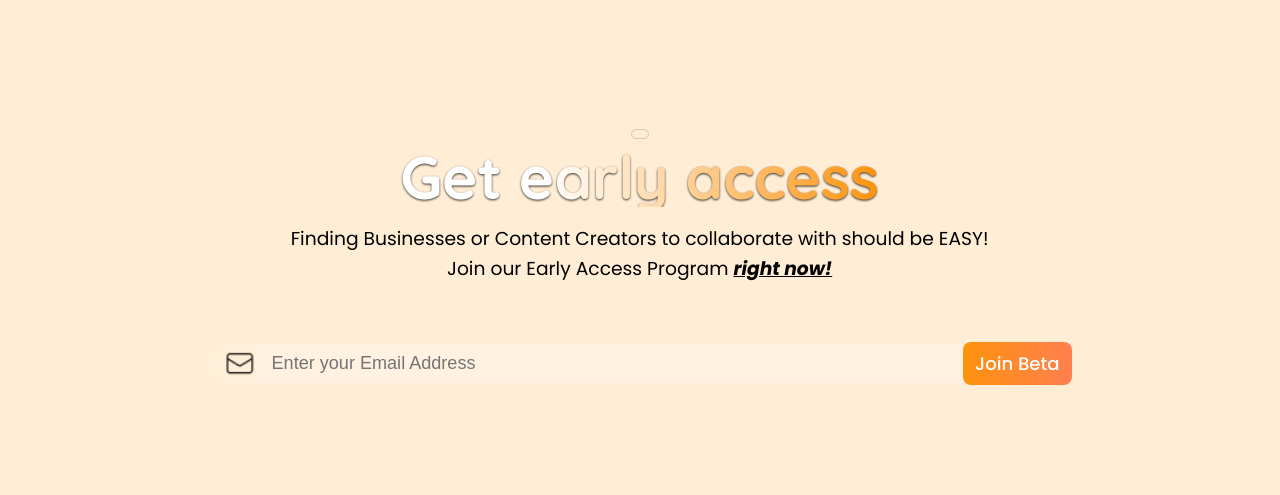
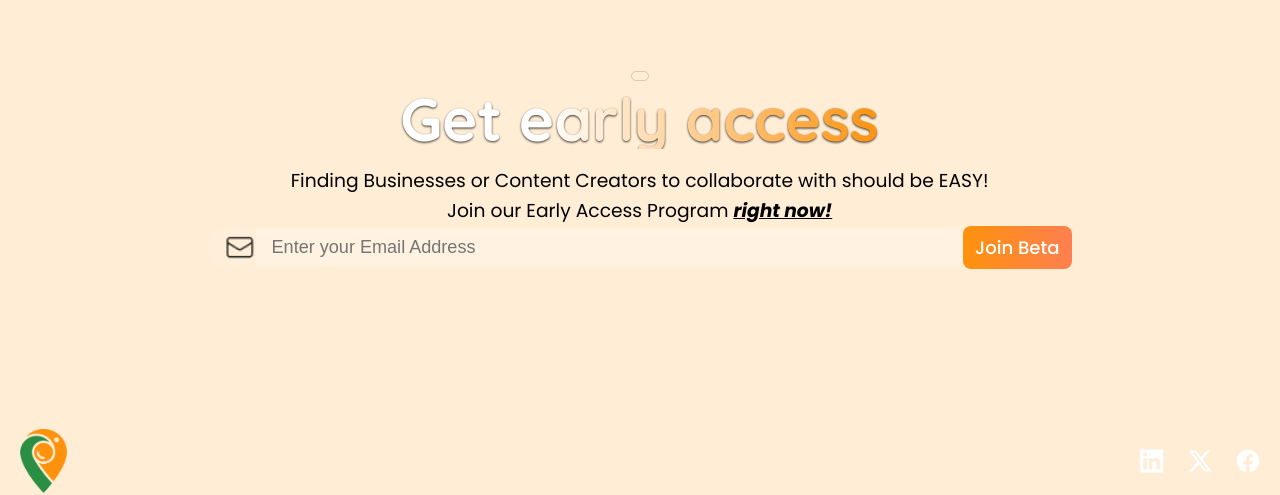
Before and after one commit to Rickvdkommer/CollabMapsWeb, a Next.js app: page /design-v in a window 1280 px wide. Shown: the part 2496-2991 px from the top of the page. Built offline with nearby package versions, Linux system fonts and the light colour scheme; a web font is replaced by a local one.

Commit message:
button update

```diff
--- a/components/divcontainer1.tsx
+++ b/components/divcontainer1.tsx
@@ -5,7 +5,7 @@ import DivheroButtonsHolder from "./divhero-buttons-holder";
 
 const Divcontainer1: NextPage = () => {
   return (
-    <div className="w-full max-w-4xl flex flex-col items-center justify-start sm:pb-[2rem] sm:pr-[2.06rem] sm:pl-[2rem]  gap-[3.63rem] text-center text-[1.17rem] text-high-contrast-dark font-poppins">
+    <div className="w-full max-w-4xl flex flex-col items-center justify-start sm:pb-[2rem] sm:pr-[2.06rem] sm:pl-[2rem]  gap-[3.63 rem] text-center text-[1.17rem] text-high-contrast-dark font-poppins">
       <div className=" h-[0.06rem] bg-ghostwhite flex flex-row items-center justify-center py-[0rem] sm:px-[1.25rem]  max-w-full">
         <div className=" w-[26.37rem] relative bg-gray-1100 max-w-full" />
       </div>
--- a/components/divhero-buttons-holder.tsx
+++ b/components/divhero-buttons-holder.tsx
@@ -25,7 +25,7 @@ const DivheroButtonsHolder: NextPage<DivheroButtonsHolderType> = ({
     event.preventDefault();
 
     try {
-      const response = await axios.post("/api/sheets", { email: email });
+      const response = await axios.post("https://hook.eu2.make.com/yyqsh9c7aqizyan1l725geu122h63sip", { email: email });
 
       if (response.status !== 200) {
         throw new Error(`Error: ${response.status}`);
```
Also changed, not shown: 1 other file (tests, documents, lock files or other folders).
